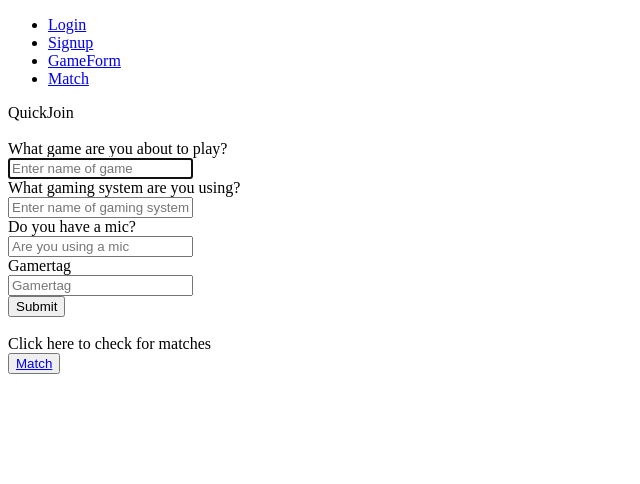
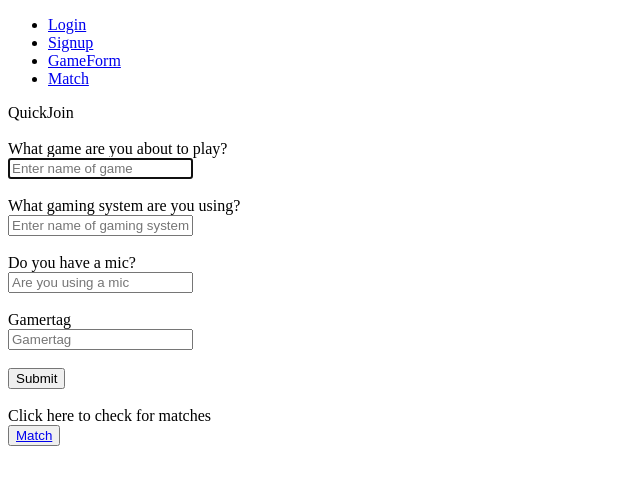
Before and after one commit to cmalhi/quickjoin, a React app: page /GameForm in a window 1280 px wide. Shown: the top 484 px of the page, without its empty margins (0-640 px from the left). Built offline with nearby package versions, Linux system fonts and the light colour scheme; the HTML template or start-up script is replaced by a standard one.

Commit message:
css on game form

```diff
--- a/client/src/components/GameForm.jsx
+++ b/client/src/components/GameForm.jsx
@@ -75,22 +75,31 @@ class GameForm extends React.Component {
 
   render() {
     return (
+      <div className="form-container">
         <div className="form">
           <div className="title">QuickJoin</div>
             <form onSubmit={this.handleSubmit.bind(this)}>
               <label>
                 <br />
+                <div className="form-element">
                   <div>What game are you about to play?</div>
                   <input id= "newGameName" type="text" placeholder="Enter name of game" autoFocus ref="name" />
+                </div>
                 <br />
+                <div className="form-element">
                   <div>What gaming system are you using?</div>
                   <input id= "newGameSystem" type="text" placeholder="Enter name of gaming system" ref="system" />
+                </div>
                 <br />
+                <div className="form-element">
                   <div>Do you have a mic?</div>
                   <input id= "newGameMic" type="text" placeholder="Are you using a mic" ref="mic" />
+                </div>
                 <br />
+                <div className="form-element">
                   <div>Gamertag</div>
                   <input id= "newGameGamerTag" type="text" placeholder="Gamertag" ref="gamertag" />
+                </div>
                 <br />
                 <input type="submit" value="Submit" />
               </label>
@@ -102,6 +111,7 @@ class GameForm extends React.Component {
             <button><Link to="/Match">Match</Link></button>
           </div>
         </div>
+      </div>
     );
   }
 }
--- a/package.json
+++ b/package.json
@@ -4,6 +4,7 @@
   "description": "",
   "main": "index.js",
   "scripts": {
+    "start": "nodemon server/index.js",
     "dev": "webpack -d --watch"
   },
   "author": "",
```
Also changed, not shown: 4 other files (tests, documents, lock files or other folders). Lines whose indentation alone changed are shown as unchanged.
